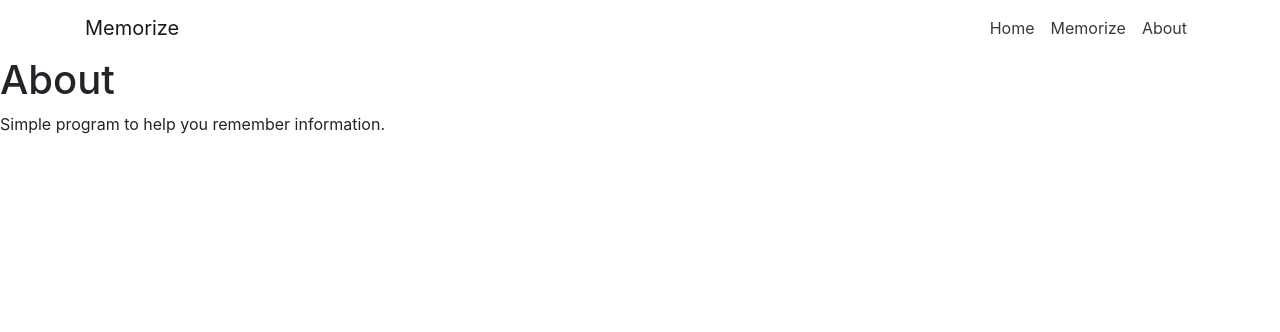
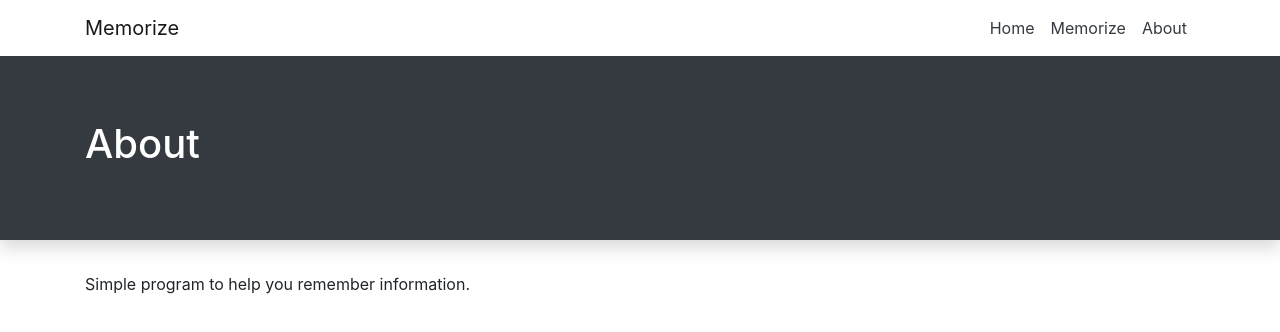
Before and after one commit to jakecook1/MemorizeReact, a React (Create React App) app in the folder ClientApp/: page /about in a window 1280 px wide. Shown: the top 332 px of the page. Built offline with nearby package versions, Linux system fonts and the light colour scheme.

Commit message:
Fixed up about page styling

```diff
--- a/ClientApp/src/components/About.js
+++ b/ClientApp/src/components/About.js
@@ -1,14 +1,21 @@
 import React, { Component } from 'react';
+import { Container, Jumbotron } from 'reactstrap';
 
 class About extends Component {
 
     render() {
 
         return (
-            <div>
-                <h1>About</h1>
-                <p>Simple program to help you remember information.</p>
-            </div>
+            <Container className="p-0" fluid>
+                <Jumbotron className="shadow bg-dark" fluid>
+                    <Container className="text-white">
+                        <h1>About</h1>
+                    </Container>
+                </Jumbotron>
+                <Container>
+                    <p>Simple program to help you remember information.</p>
+                </Container>
+            </Container>
         );
     }
 }
```
